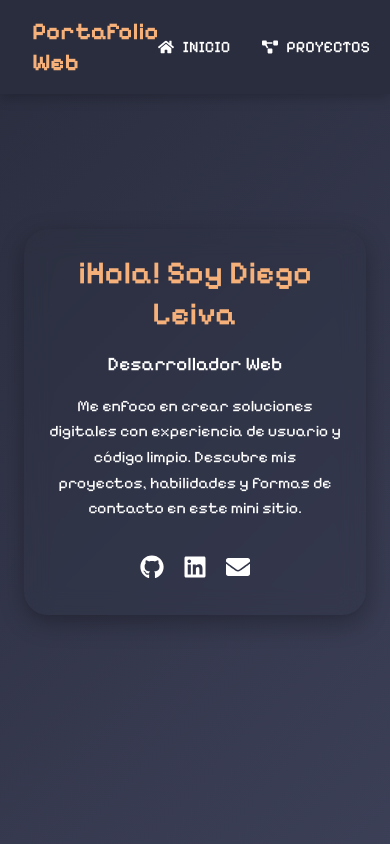
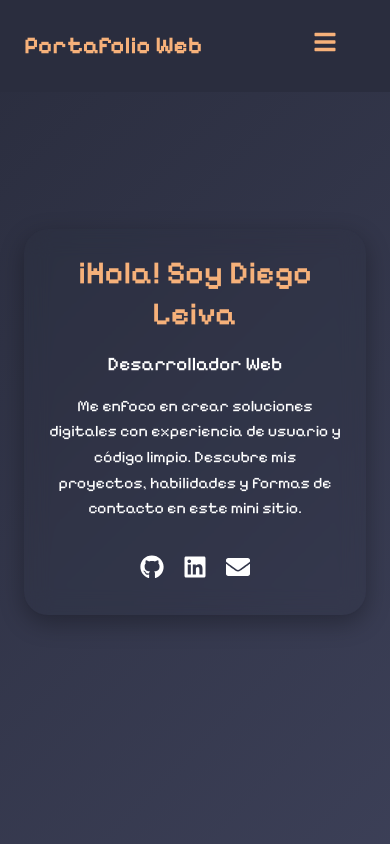
Before and after one commit to LeivaDiego/Web-Portafolio, a React (Vite) app: page / in a window 390 px wide. Shown: the top 844 px of the page. Built offline with nearby package versions, Linux system fonts and the light colour scheme.

Commit message:
fix: Navigation bar responsive

```diff
--- a/src/components/navigation/NavBar.jsx
+++ b/src/components/navigation/NavBar.jsx
@@ -1,10 +1,10 @@
 /** @jsxImportSource @emotion/react */
 import styled from '@emotion/styled'
 import { useEffect, useState } from 'react'
-import { FaHome, FaProjectDiagram, FaTools, FaEnvelope } from 'react-icons/fa'
+import { FaHome, FaProjectDiagram, FaTools, FaEnvelope, FaBars, FaTimes } from 'react-icons/fa'
 import { motion, AnimatePresence } from 'framer-motion'
 
-// --- Estilo para la barra completa (cuando está en el top)
+// --- Desktop Nav (top)
 const FullNav = styled(motion.nav)`
   position: fixed;
   top: 0;
@@ -18,7 +18,15 @@ const FullNav = styled(motion.nav)`
   align-items: center;
   z-index: 999;
   box-shadow: 0 4px 12px rgba(0, 0, 0, 0.2);
-  transition: background 0.4s ease;
+
+  @media (max-width: 768px) {
+    display: none;
+  }
+`
+
+const NavLinks = styled.div`
+  display: flex;
+  gap: 2rem;
 `
 
 const Logo = styled.h1`
@@ -27,12 +35,6 @@ const Logo = styled.h1`
   color: ${({ theme }) => theme.colors.accent};
 `
 
-const NavLinks = styled.div`
-  display: flex;
-  gap: 2rem;
-`
-
-// --- Estilo general de los enlaces
 const NavItem = styled.a`
   display: flex;
   align-items: center;
@@ -48,11 +50,12 @@ const NavItem = styled.a`
   }
 `
 
-// --- Barra centrada (cuando se hace scroll)
+// --- Desktop Nav (scroll)
 const CenteredNav = styled(motion.nav)`
   position: fixed;
   top: 1rem;
   left: 50%;
+  transform: translateX(-50%);
   background: ${({ theme }) => theme.colors.glass.card};
   border: 1px solid ${({ theme }) => theme.colors.glass.border};
   border-radius: 2rem;
@@ -63,24 +66,138 @@ const CenteredNav = styled(motion.nav)`
   z-index: 999;
   backdrop-filter: blur(12px);
   box-shadow: 0 4px 12px rgba(0, 0, 0, 0.2);
-  transition: background 0.4s ease;
+
+  @media (max-width: 768px) {
+    display: none;
+  }
 `
+
+// --- Mobile Top Bar
+const MobileBarTop = styled.div`
+  position: fixed;
+  top: 0;
+  left: 0;
+  width: 100%;
+  padding: 1rem 1.5rem;
+  background: ${({ theme }) => theme.colors.primary};
+  display: flex;
+  justify-content: space-between;
+  align-items: center;
+  z-index: 999;
+
+  @media (min-width: 769px) {
+    display: none;
+  }
+`
+
+// --- Mobile Sticky Button (on scroll)
+const MobileStickyButton = styled.button`
+  position: fixed;
+  top: 1rem;
+  right: 1rem;
+  background: ${({ theme }) => theme.colors.primary};
+  padding: 0.6rem;
+  border-radius: 0.5rem;
+  box-shadow: 0 4px 12px rgba(0, 0, 0, 0.3);
+  z-index: 999;
+  font-size: 1.4rem;
+  color: ${({ theme }) => theme.colors.accent};
+  border: none;
+
+  @media (min-width: 769px) {
+    display: none;
+  }
+`
+
+const Overlay = styled(motion.div)`
+  position: fixed;
+  top: 0;
+  right: 0;
+  height: 100vh;
+  width: 70%;
+  background: ${({ theme }) => theme.colors.primary};
+  z-index: 1000;
+  box-shadow: -2px 0 10px rgba(0, 0, 0, 0.2);
+  padding: 4.5rem 2rem 2rem; /* 🔧 Aumentamos el padding-top */
+  display: flex;
+  flex-direction: column;
+  gap: 2rem;
+`
+
+
+const MobileLink = styled.a`
+  display: flex;
+  align-items: center;
+  gap: 1rem;
+  font-size: 1.2rem;
+  font-weight: 500;
+  color: ${({ theme }) => theme.colors.text};
+
+  &:hover {
+    color: ${({ theme }) => theme.colors.accent};
+  }
+`
+const HamburgerButton = styled.button`
+  font-size: 1.5rem;
+  color: ${({ theme }) => theme.colors.accent};
+  background: none;
+  border: none;
+  z-index: 999;
+`
+
+const Backdrop = styled(motion.div)`
+  position: fixed;
+  top: 0;
+  left: 0;
+  width: 100vw;
+  height: 100vh;
+  background: rgba(0, 0, 0, 0.3); /* puedes ajustar la opacidad si deseas */
+  z-index: 999;
+`
+
 
 const NavBar = () => {
   const [atTop, setAtTop] = useState(true)
+  const [menuOpen, setMenuOpen] = useState(false)
+  const [isMobile, setIsMobile] = useState(false)
 
+  const navLinks = [
+    { href: '#home', icon: <FaHome />, label: 'Inicio' },
+    { href: '#projects', icon: <FaProjectDiagram />, label: 'Proyectos' },
+    { href: '#skills', icon: <FaTools />, label: 'Habilidades' },
+    { href: '#contact', icon: <FaEnvelope />, label: 'Contacto' },
+  ]
+
+  // Detectar scroll y cerrar menú si es necesario
   useEffect(() => {
     const handleScroll = () => {
-      setAtTop(window.scrollY < 100) // Puedes subir o bajar el umbral
+      setAtTop(window.scrollY < 100)
+      if (menuOpen && window.scrollY > 100) {
+        setMenuOpen(false)
+      }
+    }
+
+    const handleResize = () => {
+      setIsMobile(window.innerWidth <= 768)
     }
 
     window.addEventListener('scroll', handleScroll)
-    return () => window.removeEventListener('scroll', handleScroll)
-  }, [])
+    window.addEventListener('resize', handleResize)
+    handleResize()
+
+    return () => {
+      window.removeEventListener('scroll', handleScroll)
+      window.removeEventListener('resize', handleResize)
+    }
+  }, [menuOpen])
+
+  const handleLinkClick = () => setMenuOpen(false)
 
   return (
+    <>
+      {/* Desktop - top */}
       <AnimatePresence mode="wait">
-      {atTop ? (
+        {!isMobile && atTop && (
           <FullNav
             key="full"
             initial={{ opacity: 0, y: -20 }}
@@ -90,25 +207,19 @@ const NavBar = () => {
           >
             <Logo>Portafolio Web</Logo>
             <NavLinks>
-            <NavItem href="#home">
-              <FaHome />
-              Inicio
+              {navLinks.map(({ href, icon, label }) => (
+                <NavItem key={label} href={href}>
+                  {icon} {label}
                 </NavItem>
-            <NavItem href="#projects">
-              <FaProjectDiagram />
-              Proyectos
-            </NavItem>
-            <NavItem href="#skills">
-              <FaTools />
-              Habilidades
-            </NavItem>
-            <NavItem href="#contact">
-              <FaEnvelope />
-              Contacto
-            </NavItem>
+              ))}
             </NavLinks>
           </FullNav>
-      ) : (
+        )}
+      </AnimatePresence>
+
+      {/* Desktop - scroll */}
+      <AnimatePresence mode="wait">
+        {!isMobile && !atTop && (
           <CenteredNav
             key="centered"
             initial={{ opacity: 0, y: -20, x: '-50%' }}
@@ -116,25 +227,59 @@ const NavBar = () => {
             exit={{ opacity: 0, y: -20, x: '-50%' }}
             transition={{ duration: 0.4 }}
           >
-          <NavItem href="#home">
-            <FaHome />
-            Inicio
+            {navLinks.map(({ href, icon, label }) => (
+              <NavItem key={label} href={href}>
+                {icon} {label}
               </NavItem>
-          <NavItem href="#projects">
-            <FaProjectDiagram />
-            Proyectos
-          </NavItem>
-          <NavItem href="#skills">
-            <FaTools />
-            Habilidades
-          </NavItem>
-          <NavItem href="#contact">
-            <FaEnvelope />
-            Contacto
-          </NavItem>
+            ))}
           </CenteredNav>
         )}
       </AnimatePresence>
+
+      {/* Mobile - top bar */}
+      {isMobile && atTop && (
+        <MobileBarTop>
+          <Logo>Portafolio Web</Logo>
+          <HamburgerButton onClick={() => setMenuOpen(!menuOpen)}>
+            {menuOpen ? <FaTimes /> : <FaBars />}
+          </HamburgerButton>
+        </MobileBarTop>
+      )}
+
+      {/* Mobile - scroll sticky button */}
+      {isMobile && !atTop && !menuOpen && (
+        <MobileStickyButton onClick={() => setMenuOpen(true)}>
+          <FaBars />
+        </MobileStickyButton>
+      )}
+
+      {/* Mobile menu overlay */}
+      <AnimatePresence>
+        {menuOpen && (
+          <>
+          <Backdrop
+            initial={{ opacity: 0 }}
+            animate={{ opacity: 1 }}
+            exit={{ opacity: 0 }}
+            onClick={() => setMenuOpen(false)}
+          />
+
+          <Overlay
+            initial={{ x: '100%' }}
+            animate={{ x: 0 }}
+            exit={{ x: '100%' }}
+            transition={{ duration: 0.3 }}
+          >
+            {navLinks.map(({ href, icon, label }) => (
+              <MobileLink key={label} href={href} onClick={handleLinkClick}>
+                {icon} {label}
+              </MobileLink>
+            ))}
+          </Overlay>
+        </>
+      )}
+    </AnimatePresence>
+    </>
   )
 }
 
```
Lines whose indentation alone changed are shown as unchanged.
